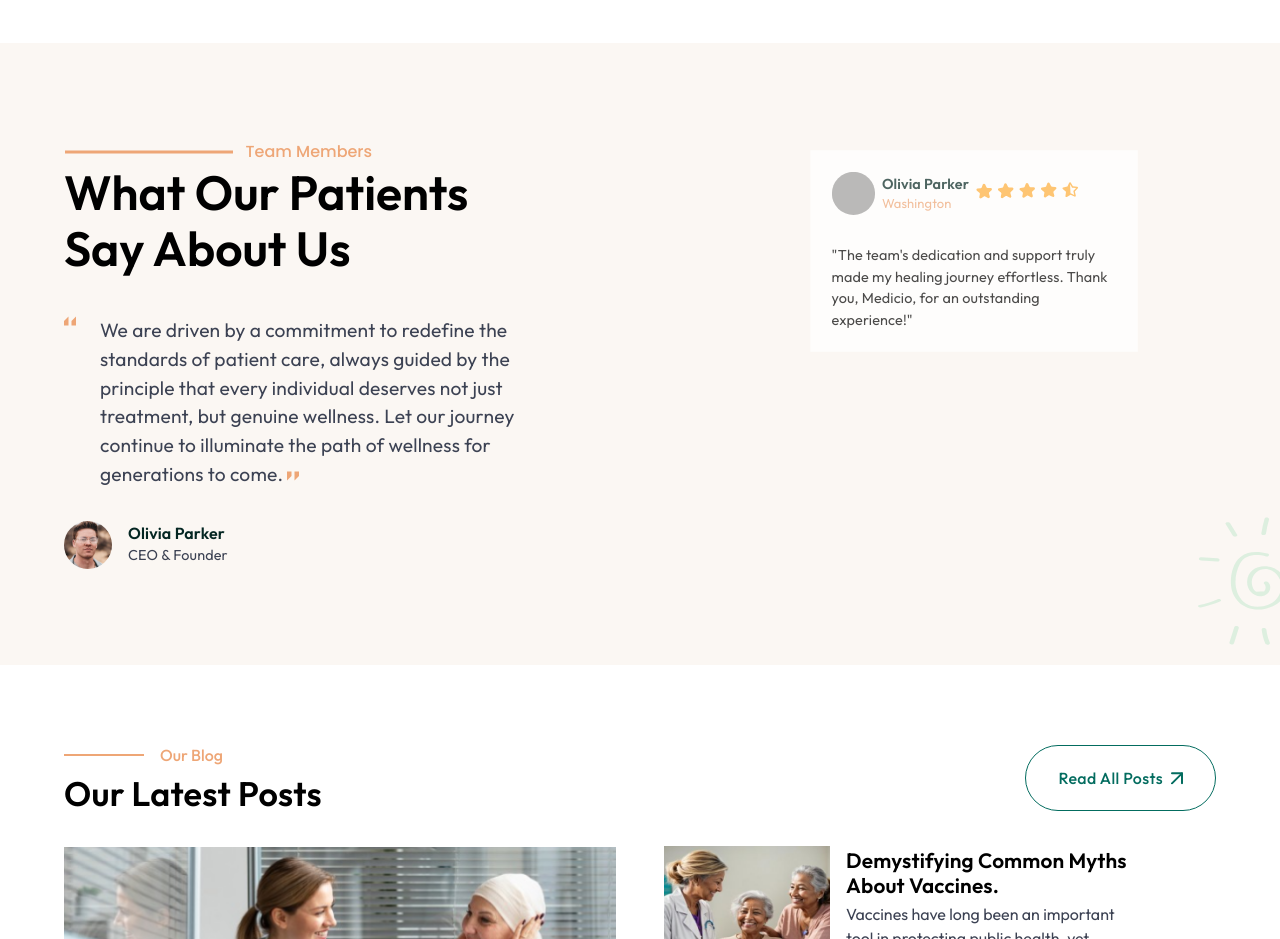
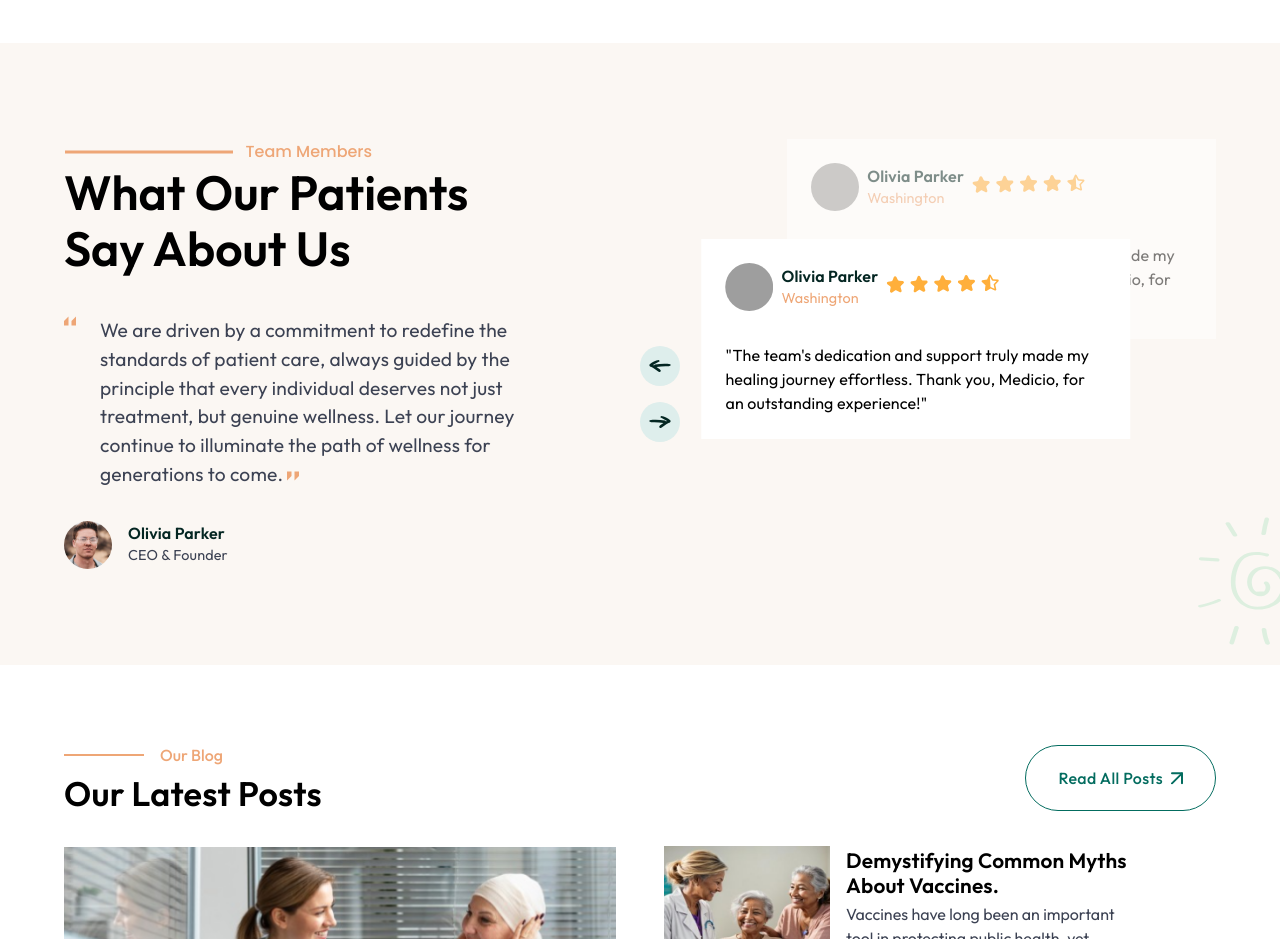
Before and after one commit to Resvan/comming-soon, a React (Vite) app: page /home in a window 1280 px wide. Shown: the part 4780-5719 px from the top of the page. Built offline with nearby package versions, Linux system fonts and the light colour scheme; grey boxes are pictures that could not be loaded; the HTML template or start-up script is replaced by a standard one.

Commit message:
testmonial card new

```diff
--- a/src/App.jsx
+++ b/src/App.jsx
@@ -2,6 +2,7 @@ import { Route, Routes } from "react-router-dom"
 import CommingSoon from "./pages/CommingSoon"
 import Home from "./pages/Home"
 import AboutUs from "./pages/AboutUs"
+import NewPage from "./pages/NewPage"
 
 
 
@@ -11,7 +12,8 @@ function App() {
     <Routes>
       <Route path="/" element={<CommingSoon />} />
       <Route path="/home" element={<Home />} />
-      <Route path="/about" element={<AboutUs/>}/>
+      <Route path="/about" element={<AboutUs />} />
+      <Route path="/new" element={<NewPage />} />
     </Routes>
 
   )
--- /dev/null
+++ b/src/components/Testimonial/NewCard.jsx
@@ -0,0 +1,65 @@
+import React, { useState } from 'react';
+import ReviewCard from './ReviewCard';
+
+const NewCard = () => {
+
+    const cards = [
+        { backgroundColor: 'red', content: 'my card one' },
+        { backgroundColor: 'green', content: 'my card two' },
+        { backgroundColor: 'blue', content: 'my card three' },
+        { backgroundColor: 'yellow', content: 'my card four' },
+        { backgroundColor: 'black', content: 'my card five' }
+    ];
+
+    const [activeCard, setActiveCard] = useState(0);
+    const [prevCard, setPrevCard] = useState(cards.length-1);
+    const [nextCard, setNextCard] = useState(1);
+
+
+    const handleNext = () => {
+        setPrevCard(activeCard);
+        setActiveCard((prev) => (prev + 1) % cards.length);
+        setNextCard((prev) => (prev + 1) % cards.length);
+    };
+
+    const handlePrev = () => {
+        setActiveCard(prevCard);
+        setNextCard(activeCard);
+        setPrevCard((prev) => (prev - 1 + cards.length) % cards.length);
+    };
+
+    return (
+        <>
+            <div
+                style={{
+                    display: 'flex',
+                    justifyContent: 'center',
+                    alignItems: 'center',
+                    position: 'relative',
+                    height: '10rem',
+                }}
+            >
+                {cards.map((card, index) => (
+                    <div
+                        key={index}
+                        style={{
+                            position: 'absolute',
+                            zIndex: activeCard === index ? 2 : nextCard === index ? 1 :  0,
+                            opacity: activeCard === index ? 1 : nextCard === index ? 0.5 : prevCard === index ? 0 : 0,
+                            transition: 'all 0.5s linear',
+                            transform: activeCard === index ? 'translateY(50%) translateX(-20%) ' : prevCard === index ? 'translateY(100%) translateX(0%)' :'none',
+                        }}
+                    >
+                        <ReviewCard/>
+                    </div>
+                ))}
+            </div>
+            <button style={{
+                marginTop:'15rem'
+            }} onClick={handleNext}>Next</button>
+            <button onClick={handlePrev}>Prev</button>
+        </>
+    );
+};
+
+export default NewCard;
--- a/src/components/Testimonial/ReviewCard.jsx
+++ b/src/components/Testimonial/ReviewCard.jsx
@@ -7,7 +7,7 @@ const ReviewCard = ({styles}) => {
       <Box sx={{
           backgroundColor: 'white',
           padding: { xs: '0.9rem', md: '1.5rem' },
-          width:{xs: '90%',md:'55%'},
+
           ...styles,
       }}>
           <Box sx={{
--- a/src/components/Testimonial/Testmonial.jsx
+++ b/src/components/Testimonial/Testmonial.jsx
@@ -1,5 +1,5 @@
 import { Avatar, Box, Container, Grid, Typography } from '@mui/material';
-import React from 'react';
+import React, { useState } from 'react';
 import Qoute1 from '../../assets/qoutes1.svg';
 import Qoute2 from '../../assets/qoutes2.svg';
 import ArrowForwardIcon from '../../assets/forwardArrow.svg';
@@ -7,8 +7,34 @@ import ArrowBackwardIcon from '../../assets/backArrow.svg';
 import CeoImage from '../../assets/ceo.png';
 import SuffleCard from './SuffleCard';
 import TestmonialShape from '../../assets/testmonial-shape.svg'
+import ReviewCard from './ReviewCard';
 
 const Testmonial = () => {
+    const cards = [
+        { backgroundColor: 'red', content: 'my card one' },
+        { backgroundColor: 'green', content: 'my card two' },
+        { backgroundColor: 'blue', content: 'my card three' },
+        { backgroundColor: 'yellow', content: 'my card four' },
+        { backgroundColor: 'black', content: 'my card five' }
+    ];
+
+    const [activeCard, setActiveCard] = useState(0);
+    const [prevCard, setPrevCard] = useState(cards.length - 1);
+    const [nextCard, setNextCard] = useState(1);
+
+
+    const handleNext = () => {
+        setPrevCard(activeCard);
+        setActiveCard((prev) => (prev + 1) % cards.length);
+        setNextCard((prev) => (prev + 1) % cards.length);
+    };
+
+    const handlePrev = () => {
+        setActiveCard(prevCard);
+        setNextCard(activeCard);
+        setPrevCard((prev) => (prev - 1 + cards.length) % cards.length);
+    };
+
   return (
       <Box
           sx={{
@@ -104,23 +130,98 @@ const Testmonial = () => {
                       </Box>
                   </Grid>
                   <Grid item xs={12} md={6} sx={{
-                      display: {xs:'none', md:'flex'},
-                      gap: 2,
-                      position: 'relative',
+                      display: { xs: 'none', md: 'flex' },
                   }}>
-                      {/* <Box sx={{
+
+                      <Box sx={{
+                          alignSelf: 'center',
+                          mt:'5rem'
+                      }}>
+                          <div style={{
+                              marginBottom:'1rem'
+                          }} className="review-button">
+                              <img src={ArrowBackwardIcon}
+                                  onClick={handlePrev} alt="" />
+                          </div>
+                          <div className="review-button image-review-button-next">
+                              <img src={ArrowForwardIcon}
+                                  onClick={handleNext} alt="" />
+                          </div>
+                      </Box>
+                      <Box sx={{
+                          position: 'relative',
+                          width: '100%',
+                          display: 'flex',
+                          justifyContent:'end'
+                      }}>
+                          {cards.map((card, index) => (
+                              <Box
+                                  key={index}
+                                  style={{
+                                      position: 'absolute',
+                                      zIndex: activeCard === index ? 2 : nextCard === index ? 1 : 0,
+                                      opacity: activeCard === index ? 1 : nextCard === index ? 0.5 : prevCard === index ? 0 : 0,
+                                      transition: 'all 0.5s linear',
+                                      transform: activeCard === index ? 'translateY(50%) translateX(-20%) ' : prevCard === index ? 'translateY(100%) translateX(0%)' : 'none',
+                                  }}
+                                  sx={{
+                                      width: { xs: '90%', md: '80%' },
+                                      justifySelf: 'end'
+                                  }}
+                              >
+                                  <ReviewCard />
+                              </Box>
+                          ))}
+                      </Box>
+
+                  </Grid>
+                  <Grid item xs={12} md={6} sx={{
+                      display: { xs: 'flex', md: 'none' },
+                      flexDirection: 'column',
+                      mt:'3rem'
+                  }}>
+                      <Box sx={{
+                          position: 'relative',
+                          width: '100%',
+                          display: 'flex',
+                          justifyContent: 'end'
+                      }}>
+                          {cards.map((card, index) => (
+                              <Box
+                                  key={index}
+                                  style={{
+                                      position: 'absolute',
+                                      zIndex: activeCard === index ? 2 : nextCard === index ? 1 : 0,
+                                      opacity: activeCard === index ? 1 : nextCard === index ? 0.5 : prevCard === index ? 0 : 0,
+                                      transition: 'all 0.5s linear',
+                                      transform: activeCard === index ? 'translateY(30%) translateX(-10%) ' : prevCard === index ? 'translateY(100%) translateX(0%)' : 'none',
+                                  }}
+                                  sx={{
+                                      width: { xs: '90%', md: '80%' },
+                                      justifySelf: 'end'
+                                  }}
+                              >
+                                  <ReviewCard />
+                              </Box>
+                          ))}
+                      </Box>
+                      <Box sx={{
+                          mt: '18rem',
                           alignSelf:'end'
                       }}>
+                          <div style={{
+                              marginBottom: '1rem'
+                          }} className="review-button">
+                              <img src={ArrowBackwardIcon}
+                                  onClick={handlePrev} alt="" />
+                          </div>
                           <div className="review-button image-review-button-next">
-                              <img src={ArrowForwardIcon} alt="" />
+                              <img src={ArrowForwardIcon}
+                                  onClick={handleNext} alt="" />
                           </div>
-                          <div className="review-button image-review-button-prev">
-                              <img src={ArrowBackwardIcon} alt="" />
-                          </div>
-                      </Box> */}
-                      <SuffleCard/>
+                      </Box>
                   </Grid>
-                  <Grid item xs={12} sx={{
+                  {/* <Grid item xs={12} sx={{
                       display: { xs: 'block', md: 'none' },
                       position: 'relative',
                       minHeight:'18rem',
@@ -128,7 +229,7 @@ const Testmonial = () => {
                   }}>
 
                     <SuffleCard/>
-                      {/* <Box sx={{
+                      <Box sx={{
                           display: 'flex',
                           justifyContent: 'end',
                           gap: 2,
@@ -140,14 +241,12 @@ const Testmonial = () => {
                           <div className="review-button image-review-button-next">
                               <img src={ArrowForwardIcon} alt="" />
                           </div>
-                      </Box> */}
+                      </Box>
                   </Grid>
-                  {/* <Grid item md={6} style={{
+                  <Grid item xs={12} md={6} style={{
                       position: 'relative'
                   }} >
-                      {Array.from({ length: 5 }, (_, index) => (
-                      <NewSlider key={index} active={index} />
-                                  ))}
+
                       <Box sx={{
                           display: 'flex',
                           justifyContent: 'end',
@@ -155,10 +254,12 @@ const Testmonial = () => {
                           mt: 5
                       }}>
                           <div className="review-button">
-                              <img src={ArrowBackwardIcon} alt="" />
+                              <img src={ArrowBackwardIcon}
+                                  onClick={handlePrev}  alt="" />
                           </div>
                           <div className="review-button image-review-button-next">
-                              <img src={ArrowForwardIcon} alt="" />
+                              <img src={ArrowForwardIcon}
+                                  onClick={handleNext}    alt="" />
                           </div>
                       </Box>
                   </Grid> */}
--- /dev/null
+++ b/src/pages/NewPage.jsx
@@ -0,0 +1,12 @@
+import React from 'react'
+import NewCard from '../components/Testimonial/NewCard'
+
+const NewPage = () => {
+  return (
+      <div>
+          <NewCard/>
+    </div>
+  )
+}
+
+export default NewPage
```
Also changed, not shown: src/components/Testimonial/NewSldert.jsx (deleted, +0 -48 lines), src/index.css (line endings or trailing spaces).
